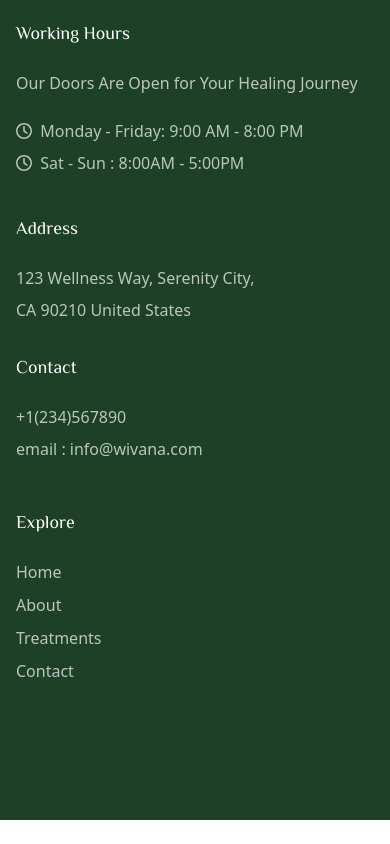
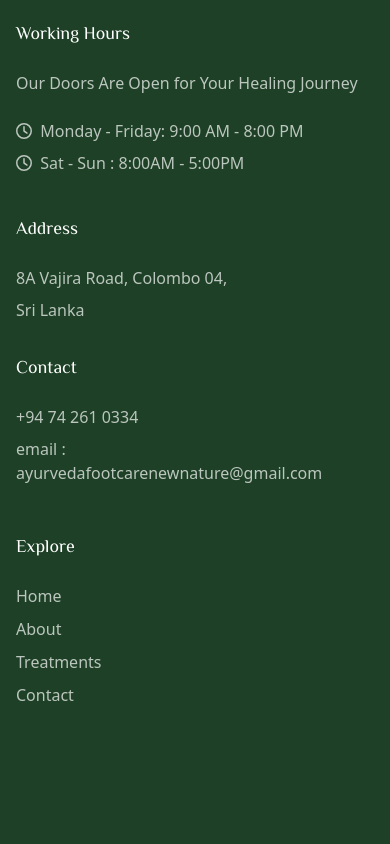
Before and after one commit to Jayaru98/ayurvedic-web, a React (Vite) app in the folder frontend/: page / in a window 390 px wide. Shown: the part 7896-8740 px from the top of the page. Before the commit the page ends 8716 px from the top, so only its background shows below. Built offline with nearby package versions, Linux system fonts and the light colour scheme.

Commit message:
Header and footer updates - Logo, WhatsApp & FB Links and Phone number

```diff
--- a/frontend/src/components/Footer.jsx
+++ b/frontend/src/components/Footer.jsx
@@ -22,7 +22,7 @@ const Footer = () => {
                     <span className='hidden sm:block mt-8 font-sans text-white/70' data-aos="fade-up" data-aos-delay="200">Embrace the power of Ayurveda to restore, balance, <br /> revitalize your spirit.</span>
                     <span className='sm:hidden block mt-8 font-sans text-white/70'data-aos="fade-up" data-aos-delay="200">Embrace the power of Ayurveda to restore, balance, revitalize your spirit.</span>
                     <div className='flex mt-8 gap-4' data-aos="fade-up" data-aos-delay="300">
-                        <a href="#" className="text-white border bg-[#696969] border-white rounded-full p-2 hover:text-black hover:bg-white transition-transform duration-300 hover:shadow-lg hover:-translate-y-1">
+                        <a href="https://www.facebook.com/profile.php?id=61560584634925&mibextid=ZbWKwL" className="text-white border bg-[#696969] border-white rounded-full p-2 hover:text-black hover:bg-white transition-transform duration-300 hover:shadow-lg hover:-translate-y-1">
                             <FaFacebookF />
                         </a>
                         <a href="#" className="text-white border bg-[#696969] border-white rounded-full p-2 hover:text-black hover:bg-white transition-transform duration-300 hover:shadow-lg hover:-translate-y-1">
@@ -40,13 +40,13 @@ const Footer = () => {
                 <div className="text-start ">
                     <div className='mt-6 md:mt-40'>
                         <h2 className='text-[18px] md:text-[24px] text-white' data-aos="fade-up" data-aos-delay="700">Address</h2>
-                        <p className="mb-2 mt-6 text-white/70 font-sans" data-aos="fade-up" data-aos-delay="800">123 Wellness Way, Serenity City,</p>
-                        <p className="mb-8 text-white/70 font-sans" data-aos="fade-up" data-aos-delay="900">CA 90210 United States</p>
+                        <p className="mb-2 mt-6 text-white/70 font-sans" data-aos="fade-up" data-aos-delay="800">8A Vajira Road, Colombo 04,</p>
+                        <p className="mb-8 text-white/70 font-sans" data-aos="fade-up" data-aos-delay="900">Sri Lanka</p>
                     </div>
                     <div>
                         <h2 className='text-[18px] md:text-[24px] text-white' data-aos="fade-up" data-aos-delay="1000">Contact</h2>
-                        <p className="mb-2 mt-6 text-white/70 font-sans" data-aos="fade-up" data-aos-delay="1100">+1(234)567890</p>
-                        <p className="mb-8 text-white/70 font-sans" data-aos="fade-up" data-aos-delay="1200">email : info@wivana.com</p>
+                        <p className="mb-2 mt-6 text-white/70 font-sans" data-aos="fade-up" data-aos-delay="1100">+94 74 261 0334</p>
+                        <p className="mb-8 text-white/70 font-sans" data-aos="fade-up" data-aos-delay="1200">email : ayurvedafootcarenewnature@gmail.com</p>
                     </div>
                 </div>
                 <div className='mr-32 mt-4 md:mt-16'>
--- a/frontend/src/components/Header.jsx
+++ b/frontend/src/components/Header.jsx
@@ -19,7 +19,7 @@ const Header = () => {
     // Check if user is coming from the site for the first time in this session
     if (!sessionStorage.getItem('whatsapp_welcome_sent')) {
       // WhatsApp number and message
-      const whatsappNumber = '94704177302';
+      const whatsappNumber = '94742610334';
       const message = encodeURIComponent('Hello, welcome to Nature Foot Care Ayurveda! How can we assist you today?');
       // Open WhatsApp in a new tab with the welcome message
       window.open(`https://wa.me/${whatsappNumber}?text=${message}`, '_blank');
@@ -31,12 +31,12 @@ const Header = () => {
     <>
         <div className='flex justify-between items-center p-6 md:ml-28 mr-28'>
             {/* Logo */}
-            <img src={Logo} alt="Nature Foot care logo" className='md:hidden w-40 h-10' />
+            <img src={Logo} alt="Nature Foot care logo" className='md:hidden w-10 h-10' />
             <MobileMenu />
 
             <div className="hidden md:flex items-center space-x-4" >
                 {/* Social Media Icons */}
-                <a href="#" className="text-white border border-white rounded-full p-2 hover:text-black hover:bg-white">
+                <a href="https://www.facebook.com/profile.php?id=61560584634925&mibextid=ZbWKwL" className="text-white border border-white rounded-full p-2 hover:text-black hover:bg-white">
                     <FaFacebookF className=''/>
                 </a>
                 <a href="#" className="text-white hover:text-black border border-white rounded-full p-2 hover:bg-white">
@@ -46,9 +46,9 @@ const Header = () => {
             {/* Contact Info */}
             <div className="hidden md:flex items-center text-sm text-white">
                 <span><FaRegEnvelope className='w-5 h-5 mr-2 mt-2 font-bold' /></span>
-                <p className='mr-3 mt-2 font-normal font-sans'>contact@wivana.com</p>
+                <p className='mr-3 mt-2 font-normal font-sans'>ayurvedafootcarenewnature@gmail.com</p>
                 <span><FaPhone className='w-5 h-5 mr-2 mt-2' /></span>
-                <span className='font-normal mt-2 font-sans'>+1 (555) 123-4567</span>
+                <span className='font-normal mt-2 font-sans'>+94 74 261 0334</span>
             </div>
         </div>
 
```
